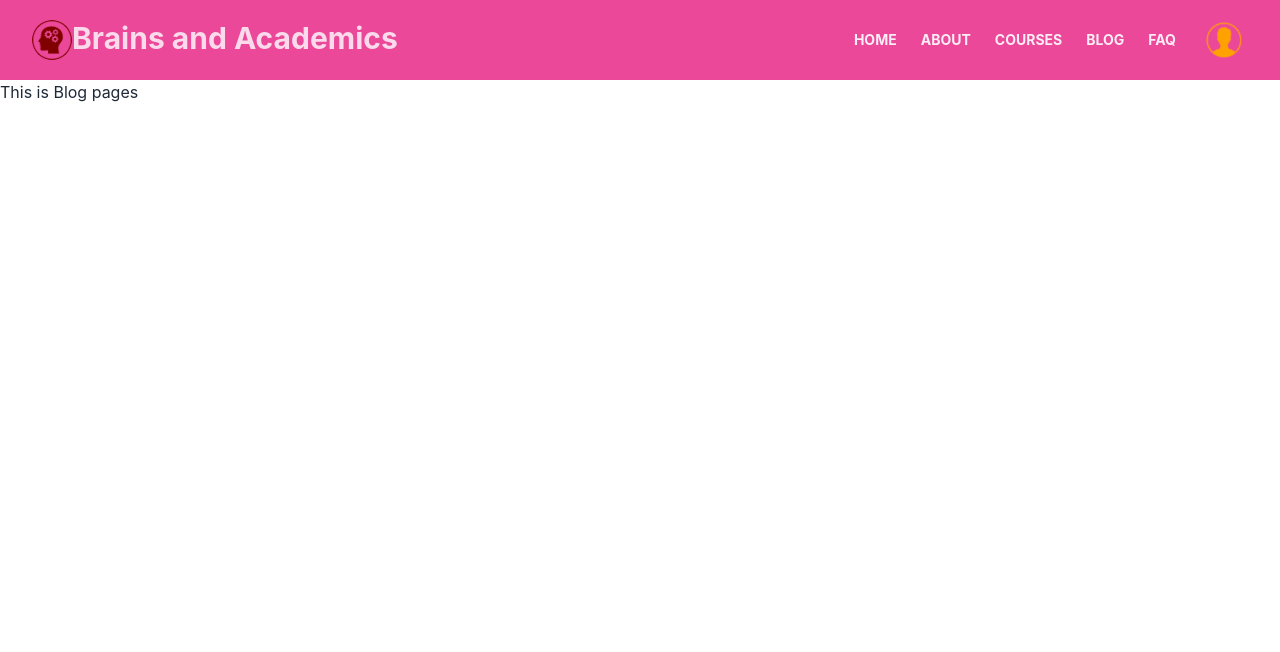
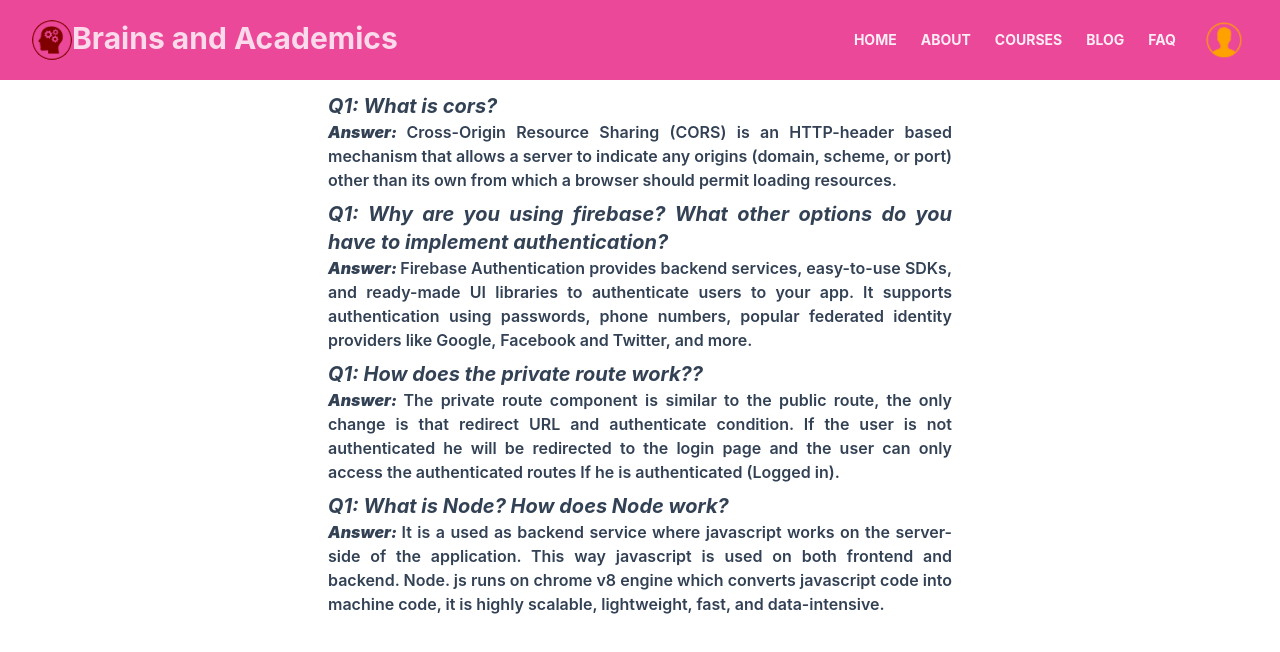
Before and after one commit to fulbabucse/brain-academics, a React (Create React App) app: page /blog in a window 1280 px wide. Shown: the top 652 px of the page. Built offline with nearby package versions, Linux system fonts and the light colour scheme; no server answers.

Commit message:
blog page added

```diff
--- a/src/pages/Blog/Blog.jsx
+++ b/src/pages/Blog/Blog.jsx
@@ -2,8 +2,57 @@ import React from "react";
 
 const Blog = () => {
   return (
-    <div>
-      <h1>This is Blog pages</h1>
+    <div className="my-3 text-justify">
+      <div className="w-full lg:w-2/4 mx-auto px-2 my-2 text-slate-700">
+        <h3 className="text-xl font-bold italic">Q1: What is cors?</h3>
+        <p className="text-md font-semibold">
+          <strong className="italic">Answer: </strong>Cross-Origin Resource
+          Sharing (CORS) is an HTTP-header based mechanism that allows a server
+          to indicate any origins (domain, scheme, or port) other than its own
+          from which a browser should permit loading resources.
+        </p>
+      </div>
+
+      <div className="w-full lg:w-2/4 mx-auto px-2 my-2 text-slate-700">
+        <h3 className="text-xl font-bold italic">
+          Q1: Why are you using firebase? What other options do you have to
+          implement authentication?
+        </h3>
+        <p className="text-md font-semibold">
+          <strong className="italic">Answer: </strong>Firebase Authentication
+          provides backend services, easy-to-use SDKs, and ready-made UI
+          libraries to authenticate users to your app. It supports
+          authentication using passwords, phone numbers, popular federated
+          identity providers like Google, Facebook and Twitter, and more.
+        </p>
+      </div>
+
+      <div className="w-full lg:w-2/4 mx-auto px-2 my-2 text-slate-700">
+        <h3 className="text-xl font-bold italic">
+          Q1: How does the private route work??
+        </h3>
+        <p className="text-md font-semibold">
+          <strong className="italic">Answer: </strong>The private route
+          component is similar to the public route, the only change is that
+          redirect URL and authenticate condition. If the user is not
+          authenticated he will be redirected to the login page and the user can
+          only access the authenticated routes If he is authenticated (Logged
+          in).
+        </p>
+      </div>
+
+      <div className="w-full lg:w-2/4 mx-auto px-2 my-2 text-slate-700">
+        <h3 className="text-xl font-bold italic">
+          Q1: What is Node? How does Node work?
+        </h3>
+        <p className="text-md font-semibold">
+          <strong className="italic">Answer: </strong>It is a used as backend
+          service where javascript works on the server-side of the application.
+          This way javascript is used on both frontend and backend. Node. js
+          runs on chrome v8 engine which converts javascript code into machine
+          code, it is highly scalable, lightweight, fast, and data-intensive.
+        </p>
+      </div>
     </div>
   );
 };
```
